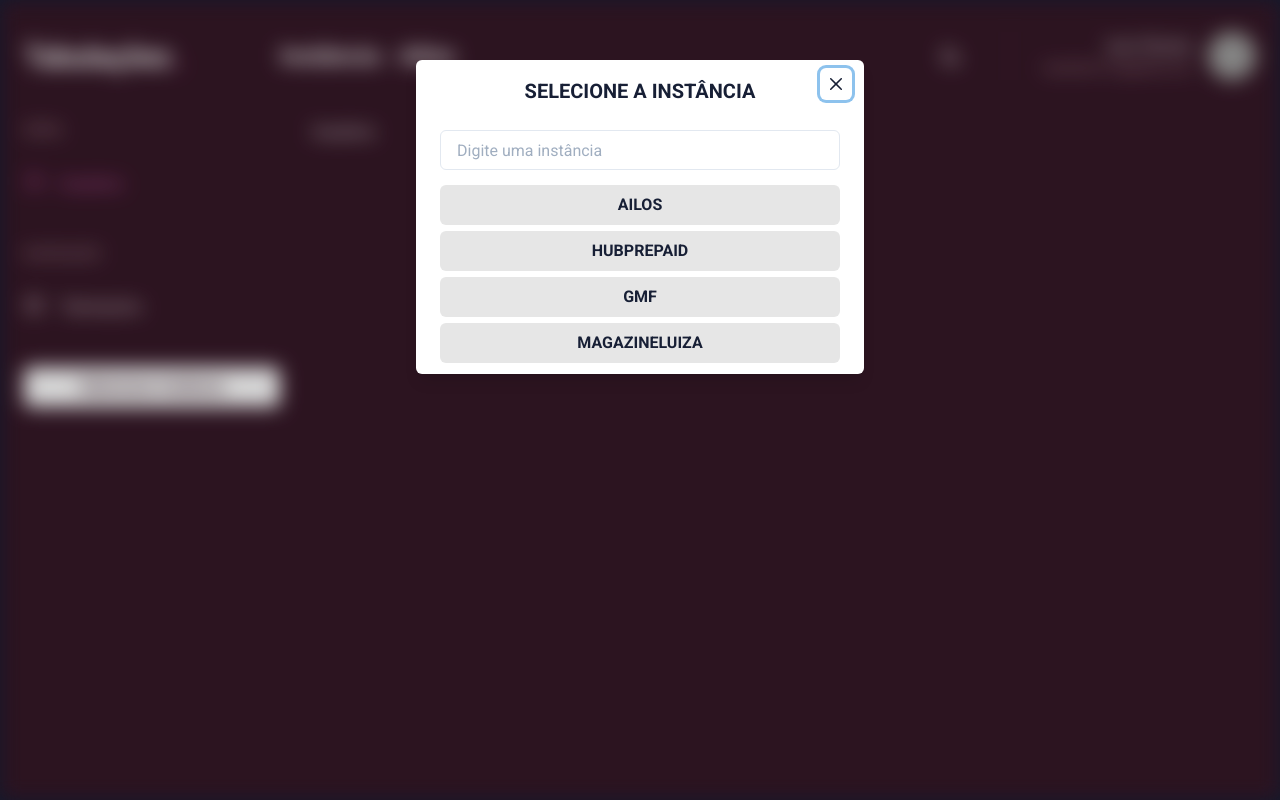
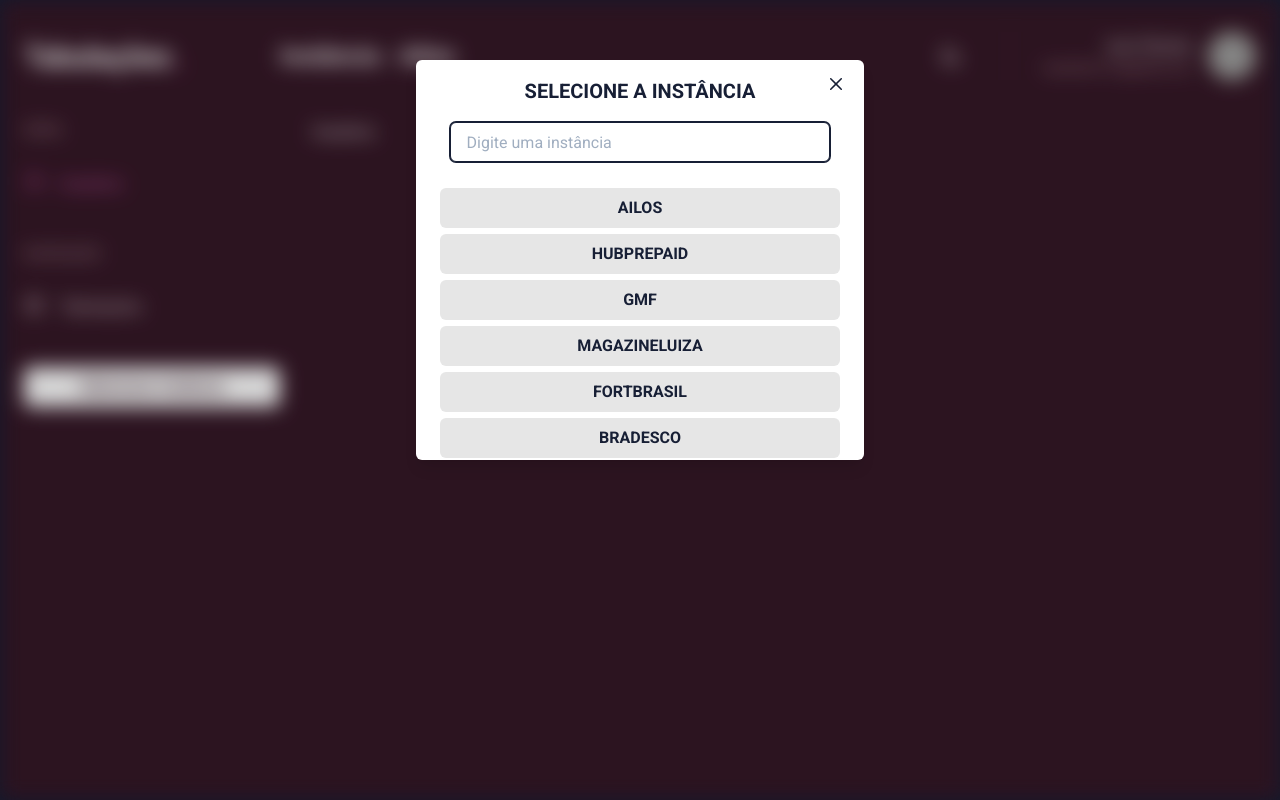
Before and after one commit to luisfellipe/frontend-tabulacoes, a Next.js app: page /users in a window 1280 px wide. Both pictures are taken after a click on the button "Selecionar instância". Built offline with nearby package versions, Linux system fonts and the light colour scheme; grey boxes are pictures that could not be loaded; a web font is replaced by a local one; what miragejs would draw is missing.

Commit message:
devCOmmit

```diff
--- a/src/components/Modal/index.tsx
+++ b/src/components/Modal/index.tsx
@@ -24,20 +24,26 @@ export function ModalComponent({ isOpen, onClose }: ModalProps) {
 
   return (
     <ChakraProvider theme={theme}>
-      <Modal isOpen={isOpen} onClose={onClose}>
+      <Modal isOpen={isOpen} onClose={onClose} scrollBehavior="inside">
         <ModalOverlay
           bg='blackAlpha.300'
           backdropFilter='blur(10px) hue-rotate(90deg)'
         />
-        <ModalContent background="colorBackground.modal">
+        <ModalContent background="colorBackground.modal" height="400px">
           <ModalHeader textAlign='center' color="colorText.titleModal">SELECIONE A INSTÂNCIA</ModalHeader>
+          <Input
+            placeholder='Digite uma instância'
+            color="colorText.textSearchModal"
+            focusBorderColor="colorFocus.inputModal"
+            w="85%"
+            m="auto"
+            justifyContent="center"
+
+          />
           <ModalCloseButton color="colorText.closeModal"/>
-          <ModalBody>
-            <Input
-              placeholder='Digite uma instância'
-              color="colorText.textSearchModal"
-              focusBorderColor="colorFocus.inputModal"
-            />
+          <ModalBody
+            marginTop="15px"
+          >
             {instances.map((instance) => {
               return (
                 <Button
@@ -46,7 +52,6 @@ export function ModalComponent({ isOpen, onClose }: ModalProps) {
                   textAlign="center"
                   w='100%'
                   my='3px'
-                  _first={{ marginTop: '15px' }}
                   key={instance}
                   background="colorBackground.backgroundButtonModal"
                   color="colorText.textModal"
--- a/src/components/Modal/listInstances.ts
+++ b/src/components/Modal/listInstances.ts
@@ -2,5 +2,8 @@ export const listInstances = [
   'AILOS',
   'HUBPREPAID',
   'GMF',
-  'MAGAZINELUIZA'
+  'MAGAZINELUIZA',
+  'FORTBRASIL',
+  'BRADESCO',
+  'GOOGLE'
 ];
```
